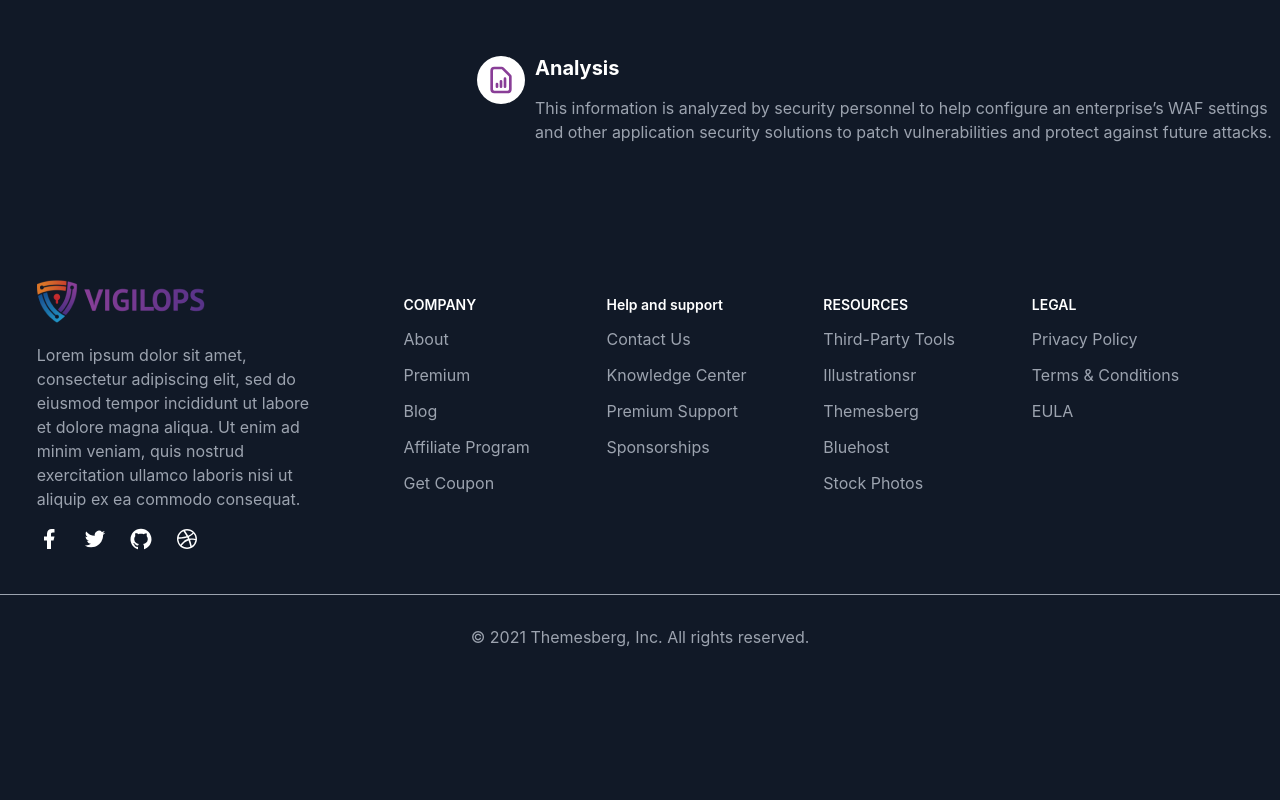
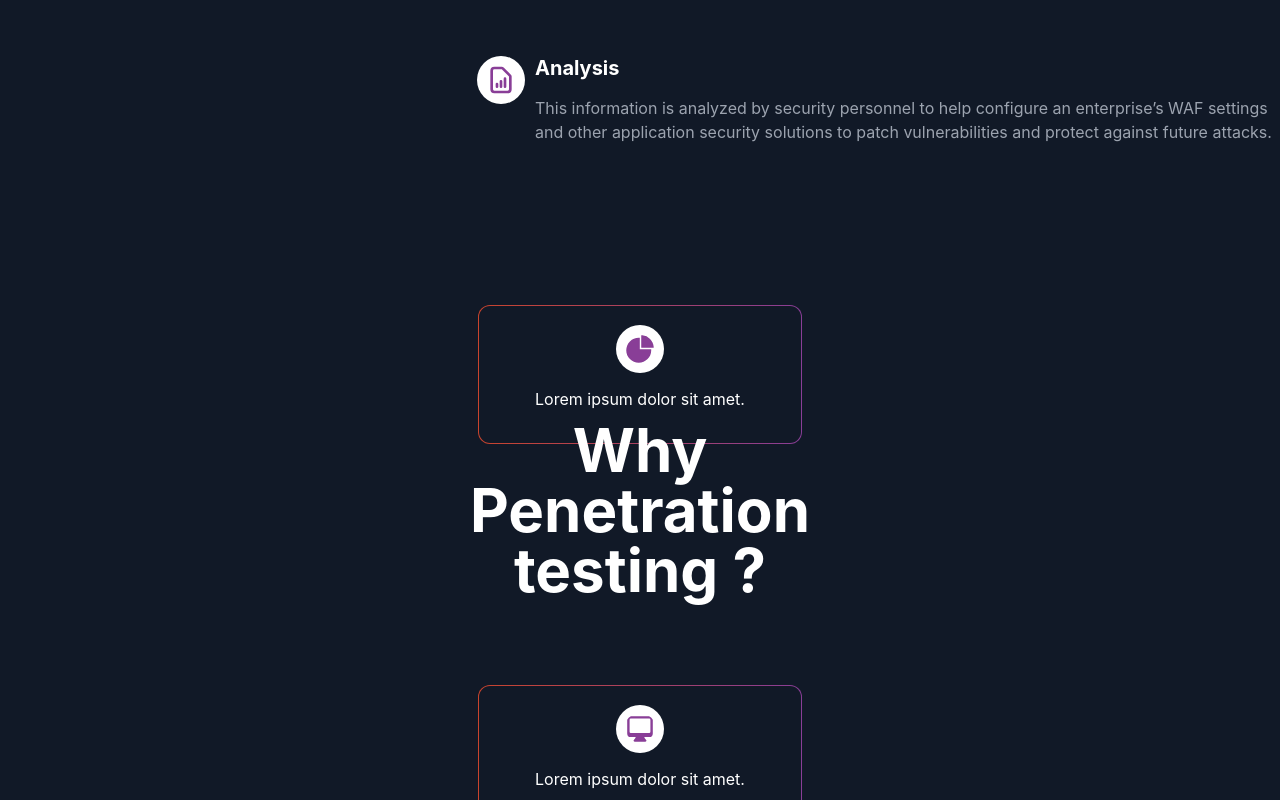
Before and after one commit to Deeporion-Technology-Private-Limited/portfolio1, a React (Create React App) app: page / in a window 1280 px wide. Shown: the part 2000-2800 px from the top of the page. Before the commit the page ends 2679 px from the top, so only its background shows below. Built offline with nearby package versions, Linux system fonts and the light colour scheme; the HTML template or start-up script is replaced by a standard one.

Commit message:
worked of flip card

```diff
--- a/src/components/style.css
+++ b/src/components/style.css
@@ -35,14 +35,18 @@
   background: linear-gradient(var(--black), var(--black)) padding-box,
     linear-gradient(to right, #c9442d, #893e97) border-box;
   border-radius: 8px;
-  border: 1px solid transparent;
-}
-
-.header_btn:hover {
   background: var(
     --gradient,
     linear-gradient(89deg, #c9442d 0.55%, #893e97 91.24%)
   );
+  border: 1px solid transparent;
+  transition: 3s;
+}
+
+.header_btn:hover {
+  background: linear-gradient(var(--black), var(--black)) padding-box,
+    linear-gradient(to right, #c9442d, #893e97) border-box;
+  border-radius: 8px;
 }
 
 /* Footer  Css*/
--- a/src/home/Homebanner.jsx
+++ b/src/home/Homebanner.jsx
@@ -7,6 +7,7 @@ import { HiPresentationChartBar } from "react-icons/hi";
 import { AiFillEye } from "react-icons/ai";
 import { BsFillArrowRightCircleFill } from "react-icons/bs";
 import PenetrationTesting from "./PenetrationTesting";
+import WhyPenetration from "./WhyPenetration";
 const Homebanner = () => {
   const ideas_data = [
     {
@@ -91,6 +92,9 @@ const Homebanner = () => {
       <div>
         <PenetrationTesting />
       </div>
+      <div>
+        <WhyPenetration />
+      </div>
     </div>
   );
 };
--- /dev/null
+++ b/src/home/WhyPenetration.jsx
@@ -0,0 +1,100 @@
+import React from "react";
+import { AiFillPieChart } from "react-icons/ai";
+import { BiChip } from "react-icons/bi";
+import {
+  HiPresentationChartBar,
+  HiOutlineDocumentReport,
+} from "react-icons/hi";
+import { HiMiniComputerDesktop } from "react-icons/hi2";
+import "./home.css";
+
+const WhyPenetration = () => {
+  return (
+    <div>
+      <div className="card_cover">
+        <div class="scene">
+          <div class="card">
+            <div class="card__face card__face--front">
+              <div className="why_penetration_content">
+                <AiFillPieChart className="penetration_icon" />
+                <p>Lorem ipsum dolor sit amet.</p>
+              </div>
+            </div>
+            <div class="card__face card__face--back">
+              <div className="why_penetration_content_back">
+                <p>
+                  Lorem ipsum dolor sit amet, consectetur adipiscing elit, sed
+                  do eiusmod tempor incididunt labore et dolore magna aliqua. Ut
+                  enim ad minim veniam, quis nostrud.
+                </p>
+              </div>
+            </div>
+          </div>
+          <div>
+            <h1 className="why_penetration_content_h1 card__face--front">
+              Why Penetration testing ?
+            </h1>
+          </div>
+          <div class="card">
+            <div class="card__face card__face--front">
+              <div className="why_penetration_content">
+                <HiMiniComputerDesktop className="penetration_icon" />
+                <p>Lorem ipsum dolor sit amet.</p>
+              </div>
+            </div>
+            <div class="card__face card__face--back">
+              <div className="why_penetration_content_back">
+                <p>
+                  Lorem ipsum dolor sit amet, consectetur adipiscing elit, sed
+                  do eiusmod tempor incididunt labore et dolore magna aliqua. Ut
+                  enim ad minim veniam, quis nostrud.
+                </p>
+              </div>
+            </div>
+          </div>
+        </div>
+      </div>
+
+      <div className="card_cover2">
+        <div class="scene2">
+          <div class="card">
+            <div class="card__face card__face--front">
+              <div className="why_penetration_content">
+                <BiChip className="penetration_icon" />
+                <p>Lorem ipsum dolor sit amet.</p>
+              </div>
+            </div>
+            <div class="card__face card__face--back">
+              <div className="why_penetration_content_back">
+                <p>
+                  Lorem ipsum dolor sit amet, consectetur adipiscing elit, sed
+                  do eiusmod tempor incididunt labore et dolore magna aliqua. Ut
+                  enim ad minim veniam, quis nostrud.
+                </p>
+              </div>
+            </div>
+          </div>
+          <div class="card">
+            <div class="card__face card__face--front">
+              <div className="why_penetration_content">
+                <HiPresentationChartBar className="penetration_icon" />
+                <p>Lorem ipsum dolor sit amet.</p>
+              </div>
+            </div>
+            <div class="card__face card__face--back">
+              <div className="why_penetration_content_back">
+                <p>
+                  Lorem ipsum dolor sit amet, consectetur adipiscing elit, sed
+                  do eiusmod tempor incididunt labore et dolore magna aliqua. Ut
+                  enim ad minim veniam, quis nostrud.
+                </p>
+              </div>
+            </div>
+          </div>
+        </div>
+      </div>
+    </div>
+  );
+};
+
+export default WhyPenetration;
--- a/src/home/home.css
+++ b/src/home/home.css
@@ -3,7 +3,7 @@
 .home_banner {
   width: 100%;
   height: 800px;
-  background-image: url(../images/Image\ \(4\).png);
+  background-image: url(../images/Image4.png);
   background-size: cover;
   background-repeat: no-repeat;
   background-position-y: center;
@@ -67,10 +67,17 @@
   align-items: center;
   border-radius: 8px;
   color: var(--white);
+  background: var(
+    --gradient,
+    linear-gradient(89deg, #c9442d 0.55%, #893e97 91.24%)
+  );
+  border: 1px solid transparent;
+}
+
+.get_started_btn:hover {
   background: linear-gradient(var(--black), var(--black)) padding-box,
     linear-gradient(to right, #c9442d, #893e97) border-box;
   border-radius: 8px;
-  border: 1px solid transparent;
 }
 
 .work_btn {
@@ -82,6 +89,7 @@
   align-items: center;
   gap: 8px;
 }
+
 .home_ideas_container {
   width: 100vw;
   display: flex;
@@ -163,6 +171,7 @@
   color: var(--white);
   font-size: 60px;
 }
+
 .supportive_text_container {
   display: flex;
   justify-content: center;
@@ -194,8 +203,6 @@
   width: 40vw;
   display: flex;
   justify-content: center;
-}
-.penetration_flex {
 }
 
 .penetration_icon {
@@ -231,3 +238,141 @@
   margin-bottom: 40px;
   gap: 10px;
 }
+
+/*  penetration Benefit CSS */
+.benefits_box {
+  width: 100%;
+  height: 1685px;
+  background-image: url(../images/Image5.png);
+  background-size: cover;
+  background-repeat: no-repeat;
+  background-position-y: center;
+  object-fit: contain;
+  object-position: center;
+  overflow-x: hidden;
+}
+
+/* why Penetration CSS  */
+
+.why_penetration_container {
+  width: 100vw;
+  display: flex;
+  justify-content: center;
+  align-items: center;
+}
+
+.why_penetration_box {
+  display: flex;
+  flex-wrap: wrap;
+  width: 65vw;
+  justify-content: center;
+}
+
+.why_penetration_content {
+  max-width: 400px;
+  min-width: 200px;
+  height: 137px;
+  display: flex;
+  flex-direction: column;
+  justify-content: center;
+  align-items: center;
+  background: linear-gradient(var(--black), var(--black)) padding-box,
+    linear-gradient(to right, #c9442d, #893e97) border-box;
+  border: 1px solid transparent;
+  border-radius: 12px;
+  margin: 25px;
+}
+
+.why_penetration_content_h1 {
+  color: var(--white);
+  width: 374px;
+  font-size: 60px;
+  line-height: 60px;
+  white-space: wrap;
+  text-align: center;
+  margin: 0;
+  position: relative;
+  bottom: 60px;
+}
+.card_cover {
+  width: 100vw;
+  display: flex;
+  justify-content: center;
+}
+
+.card_cover2 {
+  width: 95vw;
+  display: flex;
+  justify-content: center;
+}
+
+.scene {
+  width: 55vw;
+  display: flex;
+  flex-wrap: wrap;
+  justify-content: space-around;
+}
+.scene2 {
+  width: 40vw;
+  display: flex;
+  flex-wrap: wrap;
+  justify-content: space-around;
+}
+
+.card {
+  position: relative;
+  width: 374px;
+  height: 200px;
+  color: white;
+  cursor: pointer;
+  transition: 1s ease-in-out;
+  transform-style: preserve-3d;
+}
+
+.card:hover {
+  transform: rotateY(0.5turn);
+}
+
+.card__face {
+  position: absolute;
+  top: 0;
+  left: 0;
+  width: 100%;
+  height: 5px;
+  backface-visibility: hidden;
+  transition: 1s ease-in-out;
+  -webkit-box-reflect: below 0
+    linear-gradient(transparent, transparent, rgba(0, 0, 0, 0.4));
+}
+
+.why_penetration_content_back {
+  max-width: 374px;
+  min-width: 200px;
+  height: 137px;
+  display: flex;
+  flex-direction: column;
+  justify-content: center;
+  align-items: center;
+  background: linear-gradient(var(--black), var(--black)) padding-box,
+    linear-gradient(to right, #c9442d, #893e97) border-box;
+  border: 1px solid transparent;
+  border-radius: 12px;
+  margin: 25px;
+}
+
+.why_penetration_content_back {
+  background: linear-gradient(180deg, #c9442d -28.1%, #893e97 118.25%);
+  width: 345px;
+  height: 137px;
+  text-align: center;
+  display: flex;
+  flex-direction: column;
+  justify-content: center;
+  align-items: center;
+  border-radius: 12px;
+  margin: 25px;
+}
+
+.card__face--back {
+  transform: rotateY(0.5turn);
+}
--- a/src/navigation/RouteLayout.js
+++ b/src/navigation/RouteLayout.js
@@ -1,6 +1,7 @@
 import { Routes, Route } from "react-router";
 import { BrowserRouter } from "react-router-dom";
 import Home from "../pages/Home";
+import Blogs from "../pages/Blogs";
 import OurServices from "../pages/OurServices";
 import AboutUs from "../pages/AboutUs";
 import Contact from "../pages/Contactus";
@@ -17,11 +18,13 @@ export const RouteLayout = () => {
       component: Home,
       name: "home",
     },
+
     {
-      path: "/login",
-      component: Login,
-      name: "login",
+      path: "/blogs",
+      component: Blogs,
+      name: "blogs",
     },
+
     {
       path: "/services",
       component: OurServices,
@@ -44,6 +47,12 @@ export const RouteLayout = () => {
       path: "*",
       component: Page404, // Add 404 component
       name: "404Page",
+    },
+
+    {
+      path: "/login",
+      component: Login,
+      name: "login",
     },
   ];
 
--- a/src/pages/Blogs.js
+++ b/src/pages/Blogs.js
@@ -1,7 +1,9 @@
 import React from "react";
 
 const Blogs = () => {
-  return <div></div>;
+  return <div>
+    blogs
+  </div>;
 };
 
 export default Blogs;
```
Also changed, not shown: src/images/Image4.png (added), src/images/Image5.png (added).
